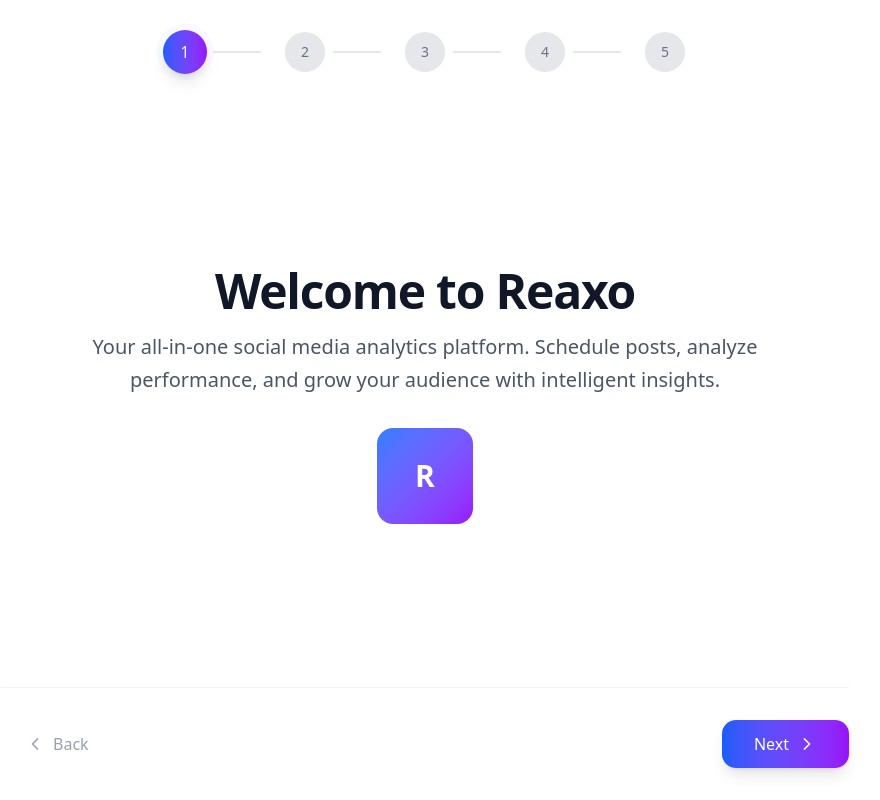
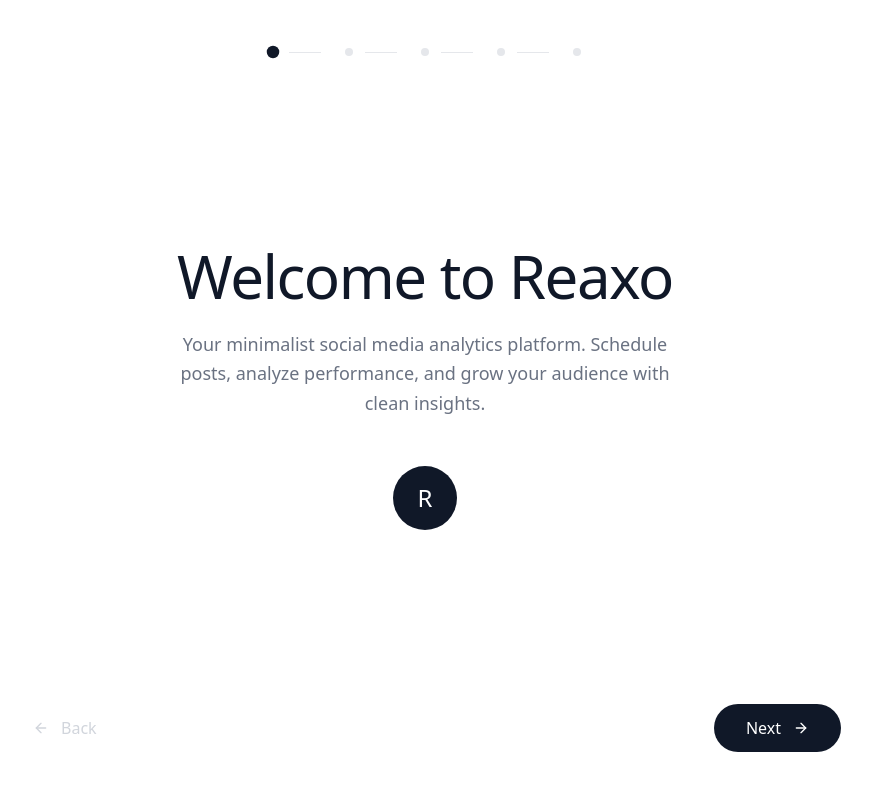
Before and after one commit to gitabdul0001/N2134567, a React (Vite) app: page / in a window 1280 px wide. Shown: the whole page, without its empty margins (215-1095 px from the left). Built offline with nearby package versions, Linux system fonts and the light colour scheme; a web font is replaced by a local one.

Commit message:
RevisionId:  296125494921949184

```diff
--- a/src/components/generated/FeatureIntroStep.tsx
+++ b/src/components/generated/FeatureIntroStep.tsx
@@ -19,18 +19,16 @@ const FeatureIntroStep: React.FC<FeatureIntroStepProps> = ({
         features: [{
           icon: Clock,
           text: 'Optimal timing recommendations',
-          mpid: "fcbc9256-3d38-4e19-8fcf-ce5a0020d110"
+          mpid: "ebbd4ea7-c861-41ec-b198-c7995350f0b4"
         }, {
           icon: Zap,
           text: 'Bulk scheduling across platforms',
-          mpid: "fec12435-79fd-4457-84c3-ed04ed8b1b7c"
+          mpid: "8f7a306c-cb92-4021-82bd-29e9eb2ba534"
         }, {
           icon: Users,
           text: 'Team collaboration tools',
-          mpid: "19fb2aa3-25d6-44ca-8eec-05c2d7d28d41"
-        }],
-        gradient: 'from-blue-500 to-cyan-500',
-        bgGradient: 'from-blue-50 to-cyan-50'
+          mpid: "8f45f83c-eecc-424f-ac1a-91211224954e"
+        }]
       };
     } else {
       return {
@@ -38,30 +36,26 @@ const FeatureIntroStep: React.FC<FeatureIntroStepProps> = ({
         features: [{
           icon: TrendingUp,
           text: 'Real-time performance metrics',
-          mpid: "83e952eb-637e-4868-b603-28b00da0e09d"
+          mpid: "a7824cac-2ad4-4225-8bd0-cf6237b5c52e"
         }, {
           icon: Users,
           text: 'Audience insights & demographics',
-          mpid: "4127de73-bd17-4d5c-9b57-292f4ff19a97"
+          mpid: "afceeb89-8c91-4318-8a88-84d013a206cb"
         }, {
           icon: Zap,
           text: 'Competitor analysis',
-          mpid: "86281f5d-5ff3-4abc-8122-73290204ec50"
-        }],
-        gradient: 'from-purple-500 to-pink-500',
-        bgGradient: 'from-purple-50 to-pink-50'
+          mpid: "d91da906-b8fd-4e9b-b0d5-39a87ecbe0f8"
+        }]
       };
     }
   };
   const {
     mainIcon: MainIcon,
-    features,
-    gradient,
-    bgGradient
+    features
   } = getFeatureDetails();
-  return <div className="text-center space-y-8" data-magicpath-id="0" data-magicpath-path="FeatureIntroStep.tsx">
+  return <div className="text-center space-y-12" data-magicpath-id="0" data-magicpath-path="FeatureIntroStep.tsx">
       <motion.div initial={{
-      scale: 0.8,
+      scale: 0.9,
       opacity: 0
     }} animate={{
       scale: 1,
@@ -70,23 +64,23 @@ const FeatureIntroStep: React.FC<FeatureIntroStepProps> = ({
       duration: 0.5,
       ease: "easeOut"
     }} className="space-y-6" data-magicpath-id="1" data-magicpath-path="FeatureIntroStep.tsx">
-        <div className={`w-24 h-24 mx-auto rounded-3xl bg-gradient-to-br ${gradient} flex items-center justify-center shadow-2xl`} data-magicpath-id="2" data-magicpath-path="FeatureIntroStep.tsx">
-          <MainIcon className="w-12 h-12 text-white" data-magicpath-id="3" data-magicpath-path="FeatureIntroStep.tsx" />
+        <div className="w-16 h-16 mx-auto rounded-2xl bg-gray-100 flex items-center justify-center" data-magicpath-id="2" data-magicpath-path="FeatureIntroStep.tsx">
+          <MainIcon className="w-8 h-8 text-gray-600" data-magicpath-id="3" data-magicpath-path="FeatureIntroStep.tsx" />
         </div>
 
         <div className="space-y-4" data-magicpath-id="4" data-magicpath-path="FeatureIntroStep.tsx">
-          <h2 className="text-3xl md:text-4xl font-bold text-gray-900" data-magicpath-id="5" data-magicpath-path="FeatureIntroStep.tsx">
+          <h2 className="text-4xl md:text-5xl font-light text-gray-900" data-magicpath-id="5" data-magicpath-path="FeatureIntroStep.tsx">
             {title}
           </h2>
-          <p className="text-lg text-gray-600 max-w-2xl mx-auto leading-relaxed" data-magicpath-id="6" data-magicpath-path="FeatureIntroStep.tsx">
+          <p className="text-lg text-gray-500 max-w-lg mx-auto font-light leading-relaxed" data-magicpath-id="6" data-magicpath-path="FeatureIntroStep.tsx">
             {description}
           </p>
         </div>
       </motion.div>
 
-      <div className={`max-w-2xl mx-auto p-8 rounded-3xl bg-gradient-to-br ${bgGradient} border border-gray-100`} data-magicpath-id="7" data-magicpath-path="FeatureIntroStep.tsx">
+      <div className="max-w-md mx-auto p-8 rounded-3xl bg-gray-50 border border-gray-100" data-magicpath-id="7" data-magicpath-path="FeatureIntroStep.tsx">
         <div className="space-y-6" data-magicpath-id="8" data-magicpath-path="FeatureIntroStep.tsx">
-          <h3 className="text-xl font-semibold text-gray-900 mb-6" data-magicpath-id="9" data-magicpath-path="FeatureIntroStep.tsx">
+          <h3 className="text-lg font-light text-gray-900" data-magicpath-id="9" data-magicpath-path="FeatureIntroStep.tsx">
             Key Features
           </h3>
 
@@ -99,11 +93,11 @@ const FeatureIntroStep: React.FC<FeatureIntroStepProps> = ({
             x: 0
           }} transition={{
             delay: 0.3 + index * 0.1
-          }} className="flex items-center space-x-4 p-4 bg-white rounded-2xl shadow-sm" data-magicpath-uuid={(feature as any)["mpid"] ?? "unsafe"} data-magicpath-id="11" data-magicpath-path="FeatureIntroStep.tsx">
-                <div className={`w-10 h-10 rounded-xl bg-gradient-to-br ${gradient} flex items-center justify-center flex-shrink-0`} data-magicpath-uuid={(feature as any)["mpid"] ?? "unsafe"} data-magicpath-id="12" data-magicpath-path="FeatureIntroStep.tsx">
-                  <feature.icon className="w-5 h-5 text-white" data-magicpath-uuid={(feature as any)["mpid"] ?? "unsafe"} data-magicpath-id="13" data-magicpath-path="FeatureIntroStep.tsx" />
+          }} className="flex items-center space-x-4 p-4 bg-white rounded-xl" data-magicpath-uuid={(feature as any)["mpid"] ?? "unsafe"} data-magicpath-id="11" data-magicpath-path="FeatureIntroStep.tsx">
+                <div className="w-8 h-8 rounded-lg bg-gray-100 flex items-center justify-center flex-shrink-0" data-magicpath-uuid={(feature as any)["mpid"] ?? "unsafe"} data-magicpath-id="12" data-magicpath-path="FeatureIntroStep.tsx">
+                  <feature.icon className="w-4 h-4 text-gray-600" data-magicpath-uuid={(feature as any)["mpid"] ?? "unsafe"} data-magicpath-id="13" data-magicpath-path="FeatureIntroStep.tsx" />
                 </div>
-                <span className="text-gray-700 font-medium" data-magicpath-uuid={(feature as any)["mpid"] ?? "unsafe"} data-magicpath-field="text:unknown" data-magicpath-id="14" data-magicpath-path="FeatureIntroStep.tsx">
+                <span className="text-gray-700 font-light text-sm" data-magicpath-uuid={(feature as any)["mpid"] ?? "unsafe"} data-magicpath-field="text:unknown" data-magicpath-id="14" data-magicpath-path="FeatureIntroStep.tsx">
                   {feature.text}
                 </span>
               </motion.div>)}
@@ -117,7 +111,7 @@ const FeatureIntroStep: React.FC<FeatureIntroStepProps> = ({
       opacity: 1
     }} transition={{
       delay: 0.8
-    }} className="text-sm text-gray-500" data-magicpath-id="15" data-magicpath-path="FeatureIntroStep.tsx">
+    }} className="text-xs text-gray-400 font-light" data-magicpath-id="15" data-magicpath-path="FeatureIntroStep.tsx">
         <p data-magicpath-id="16" data-magicpath-path="FeatureIntroStep.tsx">
           Ready to explore more? Let's continue your journey with Reaxo.
         </p>
--- a/src/components/generated/OnboardingFlow.tsx
+++ b/src/components/generated/OnboardingFlow.tsx
@@ -1,6 +1,6 @@
 import React, { useState } from 'react';
 import { motion, AnimatePresence } from 'framer-motion';
-import { ChevronLeft, ChevronRight } from 'lucide-react';
+import { ArrowLeft, ArrowRight } from 'lucide-react';
 import ProgressIndicator from './ProgressIndicator';
 import SocialMediaConnect from './SocialMediaConnect';
 import FeatureIntroStep from './FeatureIntroStep';
@@ -21,24 +21,24 @@ const OnboardingFlow: React.FC = () => {
   const renderStepContent = () => {
     switch (currentStep) {
       case 1:
-        return <div className="text-center space-y-8" data-magicpath-id="0" data-magicpath-path="OnboardingFlow.tsx">
-            <div className="space-y-4" data-magicpath-id="1" data-magicpath-path="OnboardingFlow.tsx">
-              <h1 className="text-4xl md:text-5xl font-bold text-gray-900 tracking-tight" data-magicpath-id="2" data-magicpath-path="OnboardingFlow.tsx">
+        return <div className="text-center space-y-12" data-magicpath-id="0" data-magicpath-path="OnboardingFlow.tsx">
+            <div className="space-y-6" data-magicpath-id="1" data-magicpath-path="OnboardingFlow.tsx">
+              <h1 className="text-5xl md:text-6xl font-light text-gray-900 tracking-tight" data-magicpath-id="2" data-magicpath-path="OnboardingFlow.tsx">
                 Welcome to Reaxo
               </h1>
-              <p className="text-xl text-gray-600 max-w-2xl mx-auto leading-relaxed" data-magicpath-id="3" data-magicpath-path="OnboardingFlow.tsx">
-                Your all-in-one social media analytics platform. Schedule posts,
-                analyze performance, and grow your audience with intelligent insights.
+              <p className="text-lg text-gray-500 max-w-lg mx-auto font-light leading-relaxed" data-magicpath-id="3" data-magicpath-path="OnboardingFlow.tsx">
+                Your minimalist social media analytics platform. Schedule posts,
+                analyze performance, and grow your audience with clean insights.
               </p>
             </div>
-            <div className="w-24 h-24 mx-auto bg-gradient-to-br from-blue-500 to-purple-600 rounded-2xl flex items-center justify-center" data-magicpath-id="4" data-magicpath-path="OnboardingFlow.tsx">
-              <span className="text-3xl font-bold text-white" data-magicpath-id="5" data-magicpath-path="OnboardingFlow.tsx">R</span>
+            <div className="w-16 h-16 mx-auto bg-gray-900 rounded-full flex items-center justify-center" data-magicpath-id="4" data-magicpath-path="OnboardingFlow.tsx">
+              <span className="text-2xl font-light text-white" data-magicpath-id="5" data-magicpath-path="OnboardingFlow.tsx">R</span>
             </div>
           </div>;
       case 2:
         return <SocialMediaConnect data-magicpath-id="6" data-magicpath-path="OnboardingFlow.tsx" />;
       case 3:
-        return <FeatureIntroStep title="Smart Post Scheduling" description="Schedule your content across all platforms with our intelligent timing recommendations. Never miss the perfect moment to engage your audience." iconType="schedule" data-magicpath-id="7" data-magicpath-path="OnboardingFlow.tsx" />;
+        return <FeatureIntroStep title="Smart Post Scheduling" description="Schedule your content across all platforms with intelligent timing recommendations. Never miss the perfect moment to engage your audience." iconType="schedule" data-magicpath-id="7" data-magicpath-path="OnboardingFlow.tsx" />;
       case 4:
         return <FeatureIntroStep title="Advanced Analytics" description="Get deep insights into your social media performance with comprehensive analytics, engagement tracking, and growth metrics." iconType="analytics" data-magicpath-id="8" data-magicpath-path="OnboardingFlow.tsx" />;
       case 5:
@@ -48,22 +48,22 @@ const OnboardingFlow: React.FC = () => {
     }
   };
   return <div className="min-h-screen bg-white flex flex-col" data-magicpath-id="10" data-magicpath-path="OnboardingFlow.tsx">
-      <div className="flex-1 flex flex-col max-w-4xl mx-auto w-full px-6 py-8" data-magicpath-id="11" data-magicpath-path="OnboardingFlow.tsx">
+      <div className="flex-1 flex flex-col max-w-4xl mx-auto w-full px-8 py-12" data-magicpath-id="11" data-magicpath-path="OnboardingFlow.tsx">
         <ProgressIndicator currentStep={currentStep} totalSteps={TOTAL_STEPS} data-magicpath-id="12" data-magicpath-path="OnboardingFlow.tsx" />
 
-        <div className="flex-1 flex items-center justify-center py-12" data-magicpath-id="13" data-magicpath-path="OnboardingFlow.tsx">
+        <div className="flex-1 flex items-center justify-center py-16" data-magicpath-id="13" data-magicpath-path="OnboardingFlow.tsx">
           <AnimatePresence mode="wait" data-magicpath-id="14" data-magicpath-path="OnboardingFlow.tsx">
             <motion.div key={currentStep} initial={{
             opacity: 0,
-            x: 20
+            y: 20
           }} animate={{
             opacity: 1,
-            x: 0
+            y: 0
           }} exit={{
             opacity: 0,
-            x: -20
+            y: -20
           }} transition={{
-            duration: 0.3,
+            duration: 0.4,
             ease: "easeInOut"
           }} className="w-full max-w-2xl" data-magicpath-id="15" data-magicpath-path="OnboardingFlow.tsx">
               {renderStepContent()}
@@ -71,15 +71,15 @@ const OnboardingFlow: React.FC = () => {
           </AnimatePresence>
         </div>
 
-        <div className="flex justify-between items-center pt-8 border-t border-gray-100" data-magicpath-id="16" data-magicpath-path="OnboardingFlow.tsx">
-          <button onClick={prevStep} disabled={currentStep === 1} className={`flex items-center space-x-2 px-6 py-3 rounded-xl font-medium transition-all duration-200 ${currentStep === 1 ? 'text-gray-400 cursor-not-allowed' : 'text-gray-700 hover:text-gray-900 hover:bg-gray-50'}`} data-magicpath-id="17" data-magicpath-path="OnboardingFlow.tsx">
-            <ChevronLeft className="w-5 h-5" data-magicpath-id="18" data-magicpath-path="OnboardingFlow.tsx" />
+        <div className="flex justify-between items-center pt-8" data-magicpath-id="16" data-magicpath-path="OnboardingFlow.tsx">
+          <button onClick={prevStep} disabled={currentStep === 1} className={`flex items-center space-x-3 px-6 py-3 rounded-full font-light transition-all duration-200 ${currentStep === 1 ? 'text-gray-300 cursor-not-allowed' : 'text-gray-600 hover:text-gray-900 hover:bg-gray-50'}`} data-magicpath-id="17" data-magicpath-path="OnboardingFlow.tsx">
+            <ArrowLeft className="w-4 h-4" data-magicpath-id="18" data-magicpath-path="OnboardingFlow.tsx" />
             <span data-magicpath-id="19" data-magicpath-path="OnboardingFlow.tsx">Back</span>
           </button>
 
-          <button onClick={currentStep === TOTAL_STEPS ? () => console.log('Go to Dashboard') : nextStep} className="flex items-center space-x-2 px-8 py-3 bg-gradient-to-r from-blue-600 to-purple-600 text-white rounded-xl font-medium hover:from-blue-700 hover:to-purple-700 transition-all duration-200 shadow-lg hover:shadow-xl" data-magicpath-id="20" data-magicpath-path="OnboardingFlow.tsx">
+          <button onClick={currentStep === TOTAL_STEPS ? () => console.log('Go to Dashboard') : nextStep} className="flex items-center space-x-3 px-8 py-3 bg-gray-900 text-white rounded-full font-light hover:bg-gray-800 transition-all duration-200" data-magicpath-id="20" data-magicpath-path="OnboardingFlow.tsx">
             <span data-magicpath-id="21" data-magicpath-path="OnboardingFlow.tsx">{currentStep === TOTAL_STEPS ? 'Go to Dashboard' : 'Next'}</span>
-            {currentStep !== TOTAL_STEPS && <ChevronRight className="w-5 h-5" data-magicpath-id="22" data-magicpath-path="OnboardingFlow.tsx" />}
+            {currentStep !== TOTAL_STEPS && <ArrowRight className="w-4 h-4" data-magicpath-id="22" data-magicpath-path="OnboardingFlow.tsx" />}
           </button>
         </div>
       </div>
--- a/src/components/generated/ProgressIndicator.tsx
+++ b/src/components/generated/ProgressIndicator.tsx
@@ -9,7 +9,7 @@ const ProgressIndicator: React.FC<ProgressIndicatorProps> = ({
   currentStep,
   totalSteps
 }) => {
-  return <div className="flex items-center justify-center space-x-4 mb-8" data-magicpath-id="0" data-magicpath-path="ProgressIndicator.tsx">
+  return <div className="flex items-center justify-center space-x-3 mb-12" data-magicpath-id="0" data-magicpath-path="ProgressIndicator.tsx">
       {Array.from({
       length: totalSteps
     }, (_, index) => {
@@ -17,30 +17,13 @@ const ProgressIndicator: React.FC<ProgressIndicatorProps> = ({
       const isActive = stepNumber === currentStep;
       const isCompleted = stepNumber < currentStep;
       return <div key={stepNumber} className="flex items-center" data-magicpath-id="1" data-magicpath-path="ProgressIndicator.tsx">
-            <div className="relative" data-magicpath-id="2" data-magicpath-path="ProgressIndicator.tsx">
-              <motion.div className={`w-10 h-10 rounded-full flex items-center justify-center font-medium text-sm transition-all duration-300 ${isActive ? 'bg-gradient-to-r from-blue-600 to-purple-600 text-white shadow-lg' : isCompleted ? 'bg-green-500 text-white' : 'bg-gray-200 text-gray-500'}`} initial={false} animate={{
-            scale: isActive ? 1.1 : 1
-          }} transition={{
-            duration: 0.2
-          }} data-magicpath-id="3" data-magicpath-path="ProgressIndicator.tsx">
-                {isCompleted ? <svg className="w-5 h-5" fill="currentColor" viewBox="0 0 20 20" data-magicpath-id="4" data-magicpath-path="ProgressIndicator.tsx">
-                    <path fillRule="evenodd" d="M16.707 5.293a1 1 0 010 1.414l-8 8a1 1 0 01-1.414 0l-4-4a1 1 0 011.414-1.414L8 12.586l7.293-7.293a1 1 0 011.414 0z" clipRule="evenodd" data-magicpath-id="5" data-magicpath-path="ProgressIndicator.tsx" />
-                  </svg> : stepNumber}
-              </motion.div>
+            <motion.div className={`w-2 h-2 rounded-full transition-all duration-300 ${isActive ? 'bg-gray-900 scale-125' : isCompleted ? 'bg-gray-400' : 'bg-gray-200'}`} initial={false} animate={{
+          scale: isActive ? 1.25 : 1
+        }} transition={{
+          duration: 0.2
+        }} data-magicpath-id="2" data-magicpath-path="ProgressIndicator.tsx" />
 
-              {isActive && <motion.div className="absolute inset-0 rounded-full bg-gradient-to-r from-blue-600 to-purple-600 opacity-20" initial={{
-            scale: 1
-          }} animate={{
-            scale: 1.5,
-            opacity: 0
-          }} transition={{
-            duration: 1.5,
-            repeat: Infinity,
-            ease: "easeOut"
-          }} data-magicpath-id="6" data-magicpath-path="ProgressIndicator.tsx" />}
-            </div>
-
-            {stepNumber < totalSteps && <div className={`w-12 h-0.5 mx-2 transition-colors duration-300 ${isCompleted ? 'bg-green-500' : 'bg-gray-200'}`} data-magicpath-id="7" data-magicpath-path="ProgressIndicator.tsx" />}
+            {stepNumber < totalSteps && <div className={`w-8 h-px mx-3 transition-colors duration-300 ${isCompleted ? 'bg-gray-400' : 'bg-gray-200'}`} data-magicpath-id="3" data-magicpath-path="ProgressIndicator.tsx" />}
           </div>;
     })}
     </div>;
```
Also changed, not shown: src/components/generated/CompletionScreen.tsx (+26 -43 lines), src/components/generated/SocialMediaConnect.tsx (+30 -44 lines).
